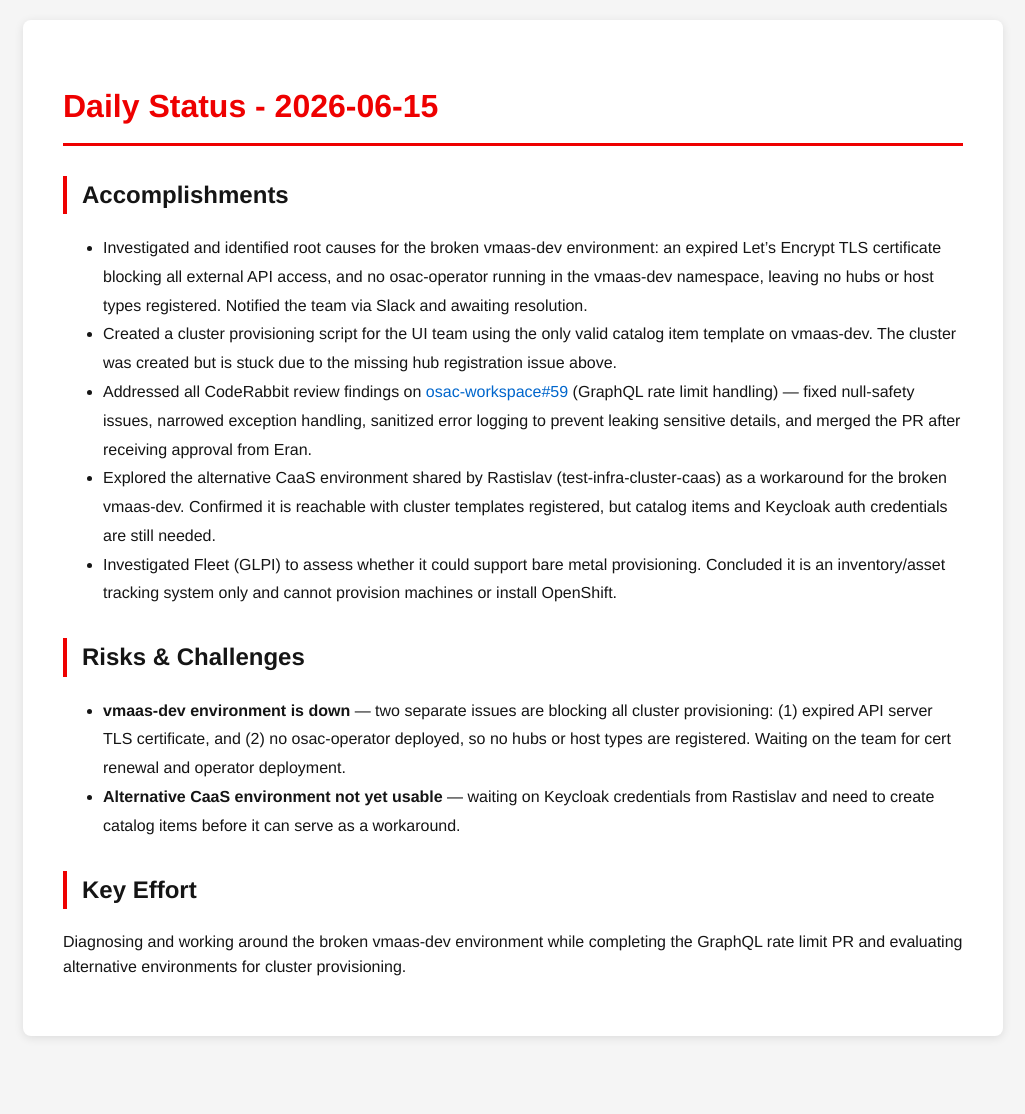
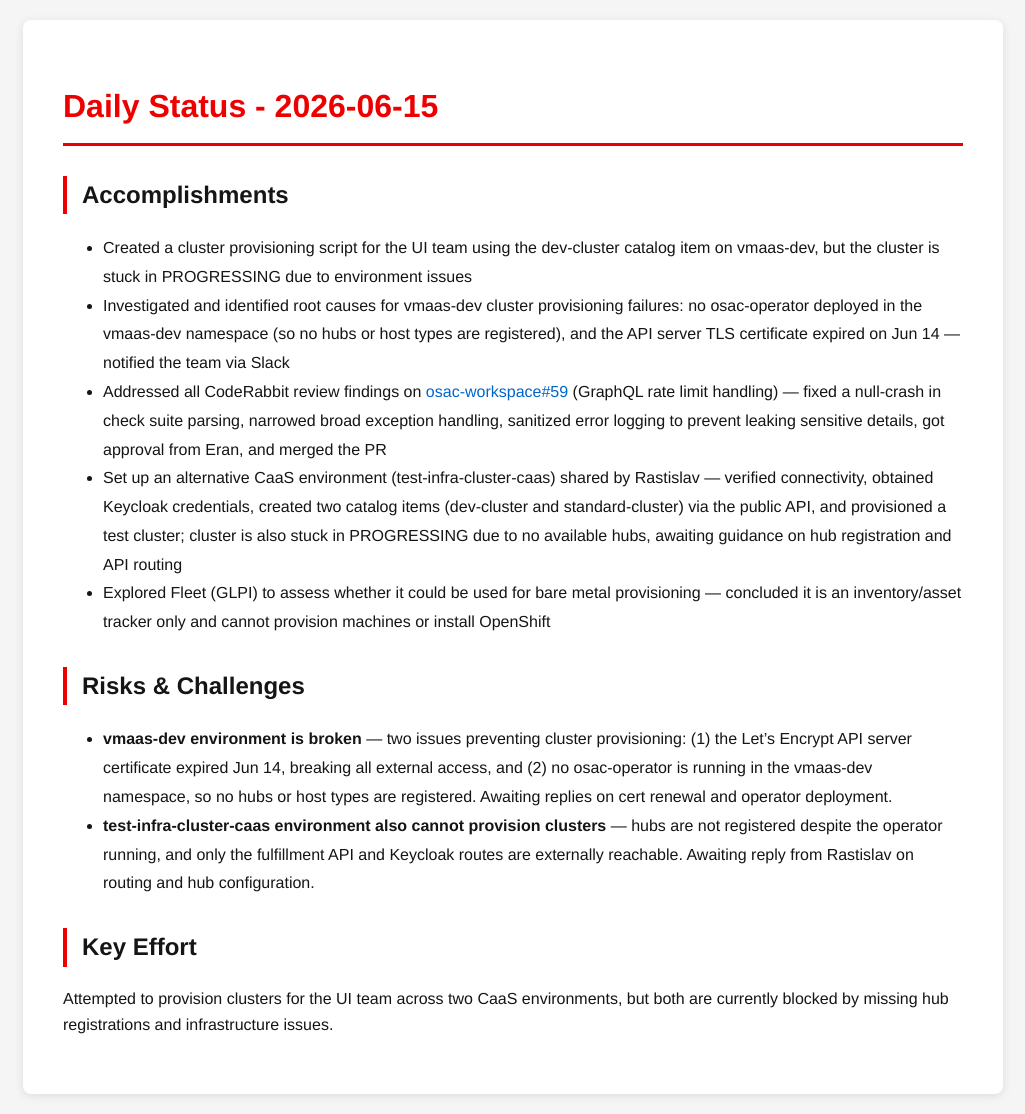
Before and after one commit to tzvatot/daily-status, a Jekyll site: the page built from 2026-06-15.md, in a window 1280 px wide. Shown: the whole page, without its empty margins (127-1152 px from the left). Built offline with Jekyll 4.4.1, drawn with Linux system fonts in a browser that asks for light colours; before the commit the page ends 1056 px from its top, so only the background shows below that.

Commit message:
Daily status update - 2026-06-15

```diff
--- a/2026-06-15.md
+++ b/2026-06-15.md
@@ -7,15 +7,15 @@ date: 2026-06-15
 # Daily Status - 2026-06-15
 
 ## Accomplishments
-- Investigated and identified root causes for the broken vmaas-dev environment: an expired Let's Encrypt TLS certificate blocking all external API access, and no osac-operator running in the vmaas-dev namespace, leaving no hubs or host types registered. Notified the team via Slack and awaiting resolution.
-- Created a cluster provisioning script for the UI team using the only valid catalog item template on vmaas-dev. The cluster was created but is stuck due to the missing hub registration issue above.
-- Addressed all CodeRabbit review findings on [osac-workspace#59](https://github.com/osac-project/osac-workspace/pull/59) (GraphQL rate limit handling) — fixed null-safety issues, narrowed exception handling, sanitized error logging to prevent leaking sensitive details, and merged the PR after receiving approval from Eran.
-- Explored the alternative CaaS environment shared by Rastislav (test-infra-cluster-caas) as a workaround for the broken vmaas-dev. Confirmed it is reachable with cluster templates registered, but catalog items and Keycloak auth credentials are still needed.
-- Investigated Fleet (GLPI) to assess whether it could support bare metal provisioning. Concluded it is an inventory/asset tracking system only and cannot provision machines or install OpenShift.
+- Created a cluster provisioning script for the UI team using the dev-cluster catalog item on vmaas-dev, but the cluster is stuck in PROGRESSING due to environment issues
+- Investigated and identified root causes for vmaas-dev cluster provisioning failures: no osac-operator deployed in the vmaas-dev namespace (so no hubs or host types are registered), and the API server TLS certificate expired on Jun 14 — notified the team via Slack
+- Addressed all CodeRabbit review findings on [osac-workspace#59](https://github.com/osac-project/osac-workspace/pull/59) (GraphQL rate limit handling) — fixed a null-crash in check suite parsing, narrowed broad exception handling, sanitized error logging to prevent leaking sensitive details, got approval from Eran, and merged the PR
+- Set up an alternative CaaS environment (test-infra-cluster-caas) shared by Rastislav — verified connectivity, obtained Keycloak credentials, created two catalog items (dev-cluster and standard-cluster) via the public API, and provisioned a test cluster; cluster is also stuck in PROGRESSING due to no available hubs, awaiting guidance on hub registration and API routing
+- Explored Fleet (GLPI) to assess whether it could be used for bare metal provisioning — concluded it is an inventory/asset tracker only and cannot provision machines or install OpenShift
 
 ## Risks & Challenges
-- **vmaas-dev environment is down** — two separate issues are blocking all cluster provisioning: (1) expired API server TLS certificate, and (2) no osac-operator deployed, so no hubs or host types are registered. Waiting on the team for cert renewal and operator deployment.
-- **Alternative CaaS environment not yet usable** — waiting on Keycloak credentials from Rastislav and need to create catalog items before it can serve as a workaround.
+- **vmaas-dev environment is broken** — two issues preventing cluster provisioning: (1) the Let's Encrypt API server certificate expired Jun 14, breaking all external access, and (2) no osac-operator is running in the vmaas-dev namespace, so no hubs or host types are registered. Awaiting replies on cert renewal and operator deployment.
+- **test-infra-cluster-caas environment also cannot provision clusters** — hubs are not registered despite the operator running, and only the fulfillment API and Keycloak routes are externally reachable. Awaiting reply from Rastislav on routing and hub configuration.
 
 ## Key Effort
-Diagnosing and working around the broken vmaas-dev environment while completing the GraphQL rate limit PR and evaluating alternative environments for cluster provisioning.
+Attempted to provision clusters for the UI team across two CaaS environments, but both are currently blocked by missing hub registrations and infrastructure issues.
```
